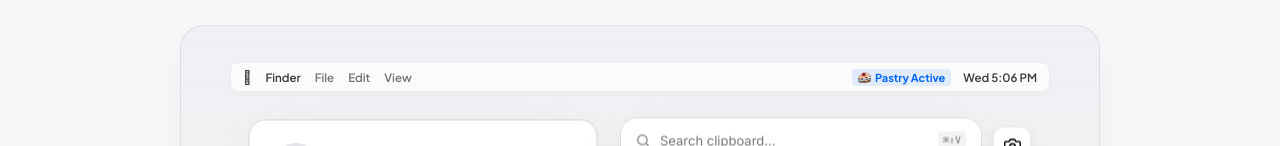
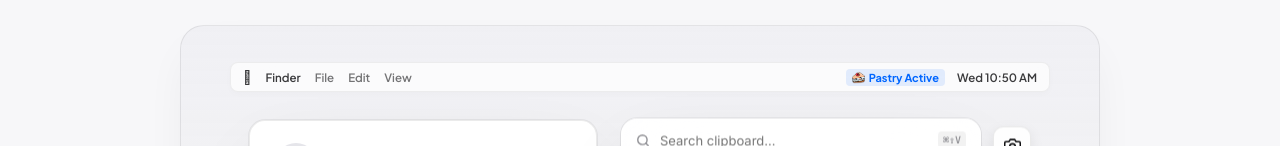
Before and after one commit to balajeein/Pastry_web, a React (Vite) app: page / in a window 1280 px wide. Shown: the part 806-952 px from the top of the page. Built offline with nearby package versions, Linux system fonts and the light colour scheme.

Commit message:
add live time ui

```diff
--- a/src/components/Hero.tsx
+++ b/src/components/Hero.tsx
@@ -9,6 +9,30 @@ interface HeroProps {
 export const Hero: React.FC<HeroProps> = ({ onDownloadClick }) => {
   const [animStep, setAnimStep] = useState<number>(0);
   const [isPaused, setIsPaused] = useState<boolean>(false);
+
+  // Live macOS menu bar day and time (e.g., "Sat 11:19 AM")
+  const [liveMenuTime, setLiveMenuTime] = useState<string>(() => {
+    const now = new Date();
+    return (
+      now.toLocaleDateString('en-US', { weekday: 'short' }) +
+      ' ' +
+      now.toLocaleTimeString('en-US', { hour: 'numeric', minute: '2-digit', hour12: true })
+    );
+  });
+
+  useEffect(() => {
+    const updateTime = () => {
+      const now = new Date();
+      setLiveMenuTime(
+        now.toLocaleDateString('en-US', { weekday: 'short' }) +
+          ' ' +
+          now.toLocaleTimeString('en-US', { hour: 'numeric', minute: '2-digit', hour12: true })
+      );
+    };
+    updateTime();
+    const timer = setInterval(updateTime, 1000);
+    return () => clearInterval(timer);
+  }, []);
 
   const handleDownload = () => {
     if (onDownloadClick) onDownloadClick();
@@ -385,7 +409,7 @@ export const Hero: React.FC<HeroProps> = ({ onDownloadClick }) => {
                   <img src="/pastry-logo.png" alt="Pastry Icon" style={{ width: '13px', height: '13px' }} />
                   <span style={{ fontSize: '11px', fontWeight: 700 }}>Pastry Active</span>
                 </div>
-                <span>Wed 5:06 PM</span>
+                <span>{liveMenuTime}</span>
               </div>
             </div>
 
```
Also changed, not shown: src/assets/install/install-01-download.png, src/assets/install/install-06-menubar.png.
